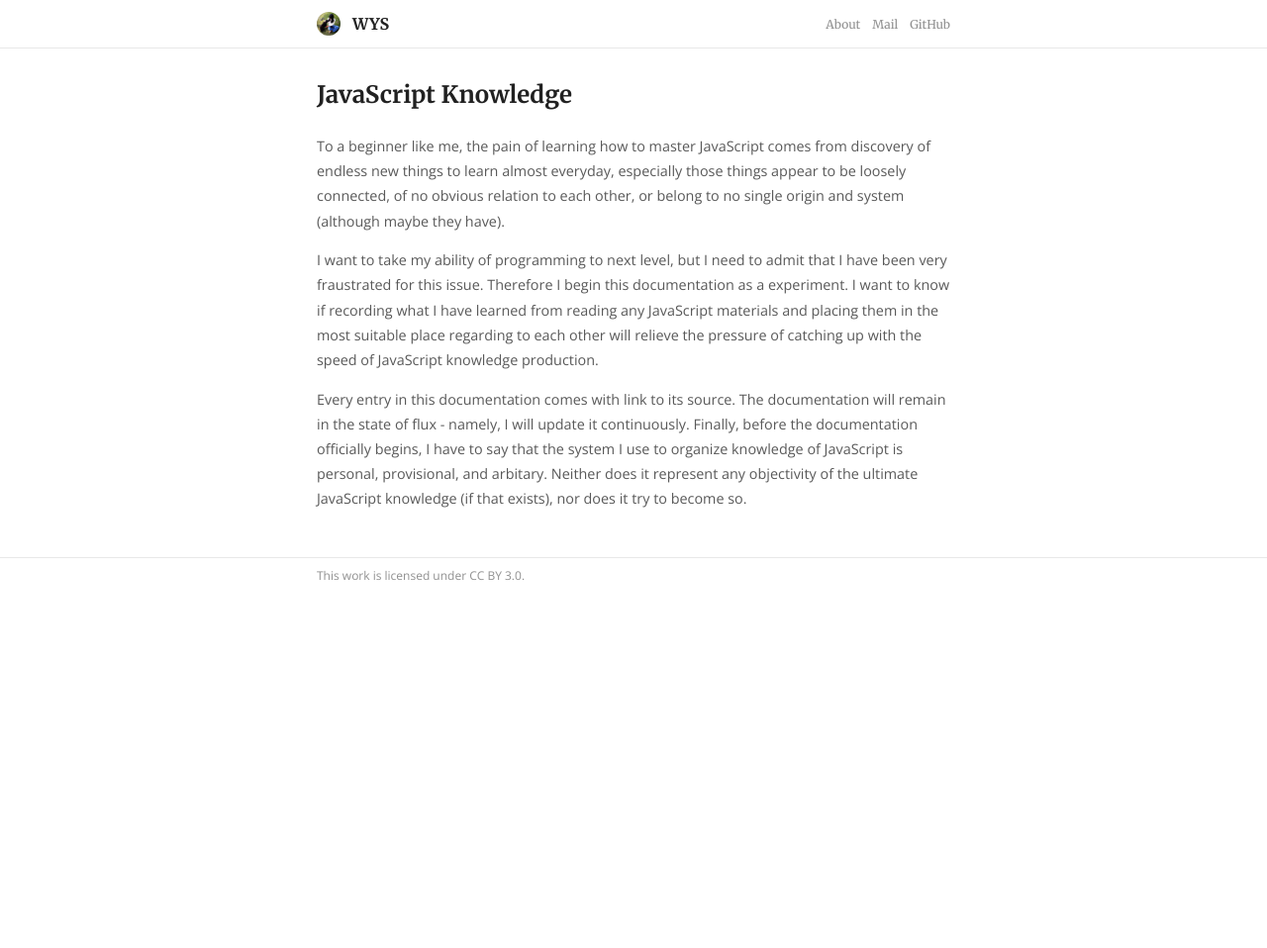
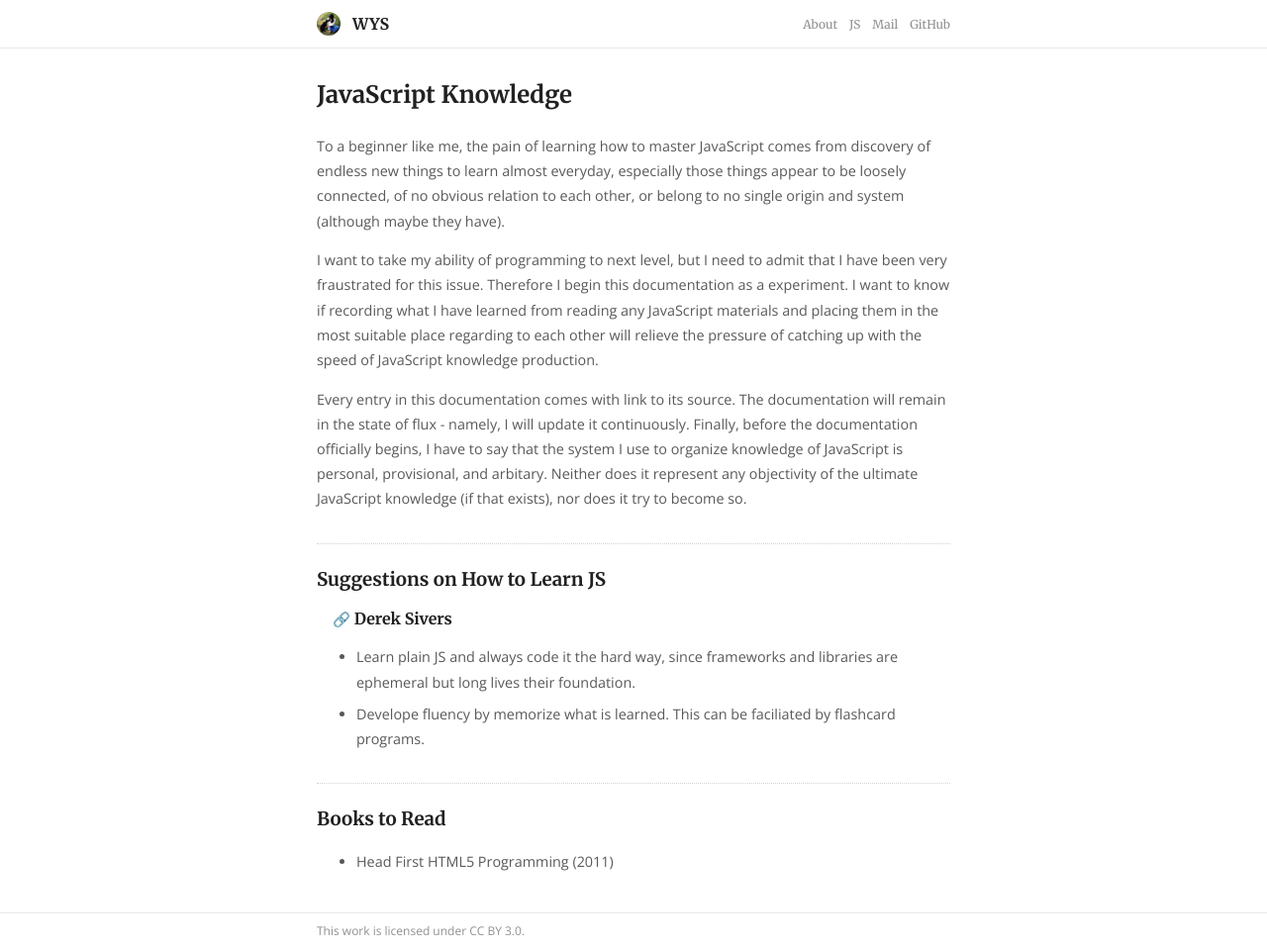
Before and after one commit to wendyyuchensun/wendyyuchensun.github.io, a Jekyll site: the page built from js/index.html, in a window 1280 px wide and 958 px high. Shown: the whole window at 99% size. Built offline with Jekyll 4.4.1, drawn with Linux system fonts in a browser that asks for light colours.

Commit message:
Update post

```diff
--- a/_config.yml
+++ b/_config.yml
@@ -2,7 +2,7 @@ title: WYS
 email: wendyyuchensun@gmail.cim
 description: Becoming a web developer
 keywords: web development, JavaScript
-url: "https://wendyyuchensun.github.io"
+url: "http://127.0.0.1:4000"
 author: Wendy Yuchen Sun
 github_username:  wendyyuchensun
 defaults:
--- a/_includes/nav.html
+++ b/_includes/nav.html
@@ -2,6 +2,9 @@
   <ul>
     <li id="about">
       <a href="{{ site.url }}/about/">About</a>
+    </li>
+    <li id="js">
+      <a href="{{ site.url }}/js/">JS</a>
     </li>
     <li id="mail">
       <a href="mailto:wendyyuchensun@gmail.com">Mail</a>
--- a/css/style.sass
+++ b/css/style.sass
@@ -95,15 +95,31 @@ main
   margin-top: 3em
   .container
     padding: 2em 0
-    h2
+    .note-sec
+      margin-left: 1em
+      ul
+        margin-left: 1.5em
+        li
+          font-size: 0.9em
+          line-height: 1.75em
+          color: rgba($color, 0.75)
+          margin-bottom: 0.5em
+        a:hover
+          color: rgba($color, 1)
+    h2, h3, h4
       font-family: "Merriweather", serif
       margin-bottom: 1em
+    h4
+      margin-bottom: none
+      a::before
+        font-size: 0.9em
+        content: "🔗"
     p
       font-size: 0.9em
       line-height: 1.75em
       color: rgba($color, 0.75)
       margin-bottom: 1em
-    ul li
+    & > ul > li
       font-size: 0.9em
       line-height: 1.75em
       color: rgba($color, 0.75)
@@ -112,6 +128,10 @@ main
       b
         background-color: yellow
         margin-right: 1ex
+    hr
+      margin: 2em 0 1.5em
+      border: none
+      border-top: 1px dotted rgba($color, 0.2)
 
 #fullbg-main
   margin-top: 0
--- a/js-knowledge/index.html
+++ b/js/index.html
@@ -6,7 +6,31 @@ title: JavaScript Knowledge
 <p>I want to take my ability of programming to next level, but I need to admit that I have been very fraustrated for this issue. Therefore I begin this documentation as a experiment. I want to know if recording what I have learned from reading any JavaScript materials and placing them in the most suitable place regarding to each other will relieve the pressure of catching up with the speed of JavaScript knowledge production.</p>
 
 <p>Every entry in this documentation comes with link to its source. The documentation will remain in the state of flux - namely, I will update it continuously. Finally, before the documentation officially begins, I have to say that the system I use to organize knowledge of JavaScript is personal, provisional, and arbitary. Neither does it represent any objectivity of the ultimate JavaScript knowledge (if that exists), nor does it try to become so.</p>
-
-<ul>
-  <li></li>
-</ul>
+<hr />
+<h3>Suggestions on How to Learn JS</h3>
+<div class="note-sec">
+  <h4>
+    <a href="https://sivers.org/learn-js" target="_blank">
+      Derek Sivers
+    </a>
+  </h4>
+  <ul>
+    <li>
+      Learn plain JS and always code it the hard way, since frameworks and libraries are ephemeral but long lives their foundation.
+    </li>
+    <li>
+      Develope fluency by memorize what is learned. This can be faciliated by flashcard programs.
+    </li>
+  </ul>
+</div>
+<hr />
+<h3>Books to Read</h3>
+<div class="note-sec">
+  <ul>
+    <li>
+      <a href="http://shop.oreilly.com/product/0636920010906.do" target="_blank">
+        Head First HTML5 Programming (2011)
+      </a>
+    </li>
+  </ul>
+<div>
```
